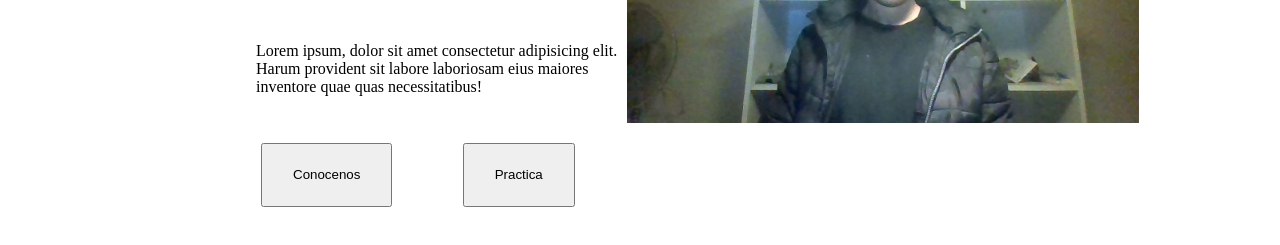
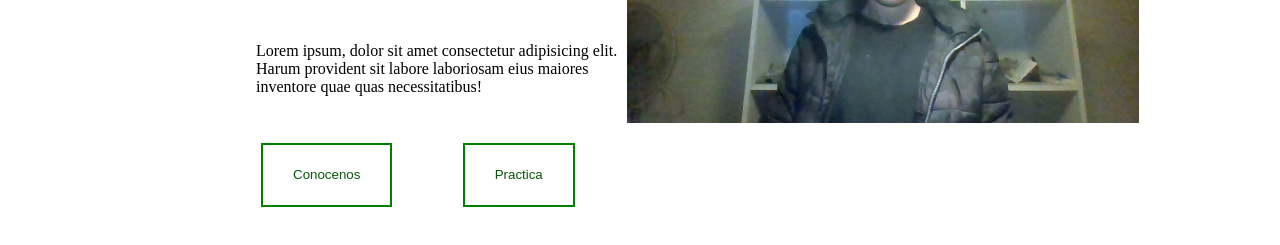
Before and after one commit to BenjaMoreno/Practicas-Github-Personal, a plain HTML site: page index.html in a window 1280 px wide. Shown: the part 421-666 px from the top of the page. Drawn offline with Linux system fonts and the light colour scheme.

Commit message:
Cambio de color de botones en la seccion hero

```diff
--- a/estilo.css
+++ b/estilo.css
@@ -82,4 +82,7 @@ body {
   display: flex;
   justify-content: center;
   align-items: center;
+  background-color: transparent;
+  border: solid green 2px;
+  color: rgb(9, 87, 9);
 }
```
